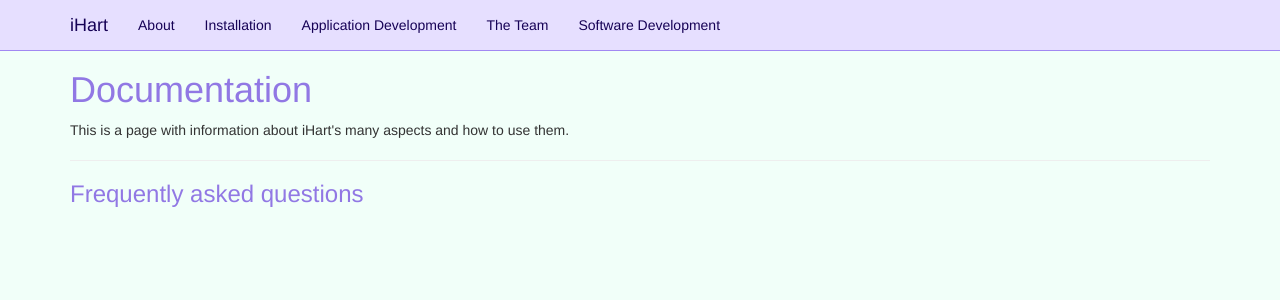
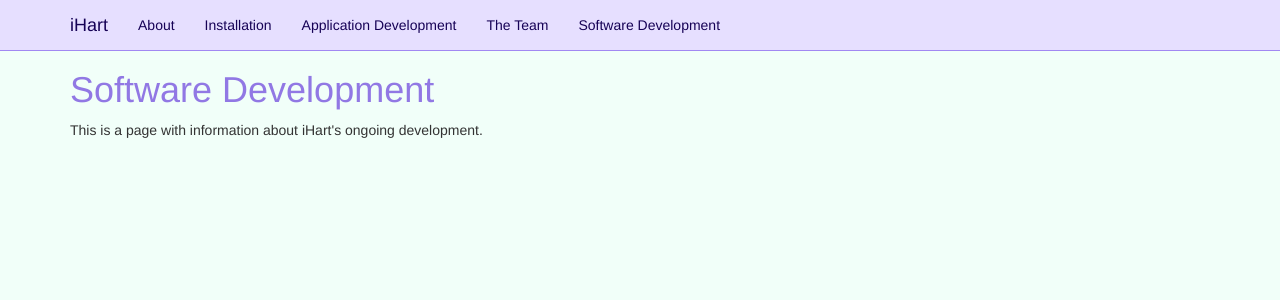
Before and after one commit to ihart-mhc/ihart-mhc.github.io, a Jekyll site: the page built from software/index.md, in a window 1280 px wide. Shown: the top 300 px of the page. Built offline with Jekyll 4.4.1, drawn with Linux system fonts in a browser that asks for light colours; nearby versions of some CDN libraries.

Commit message:
Modified site so that software page shows up

```diff
--- a/_includes/header.html
+++ b/_includes/header.html
@@ -41,7 +41,7 @@
                 <li><a href="/ihart">Installation</a></li>
                 <li><a href="/applications">Application Development</a></li>
                 <li><a href="/team">The Team</a></li>
-                <li><a href="#">Software Development</a></li>
+                <li><a href="/software">Software Development</a></li>
             </ul>
         </div>
     </div>
--- a/software/index.md
+++ b/software/index.md
@@ -1,11 +1,7 @@
 ---
-title: Documentation
+title: Software
 ---
 
-# Documentation
+# Software Development
 
-This is a page with information about iHart&#39;s many aspects and how to use them.
-
-* * *
-
-### [Frequently asked questions](faq.html)
+This is a page with information about iHart&#39;s ongoing development.
```
